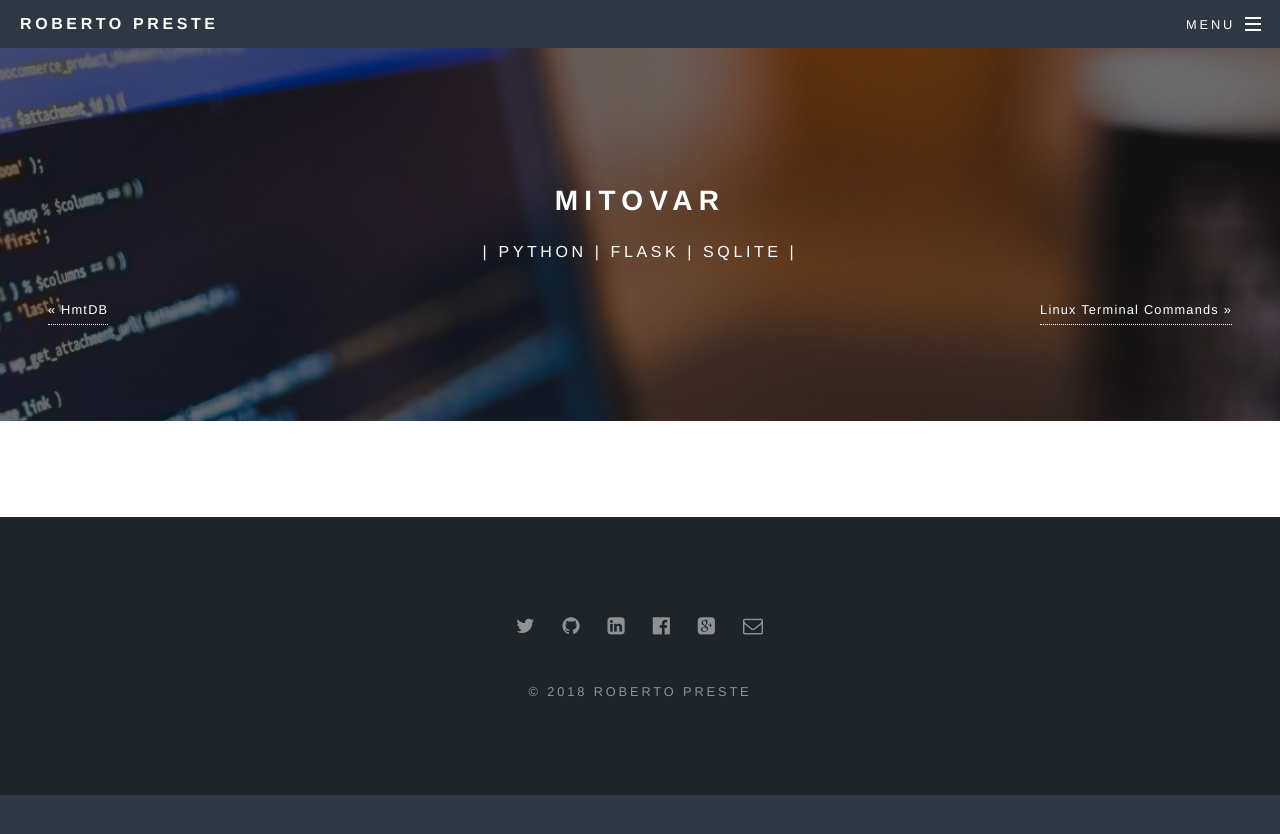
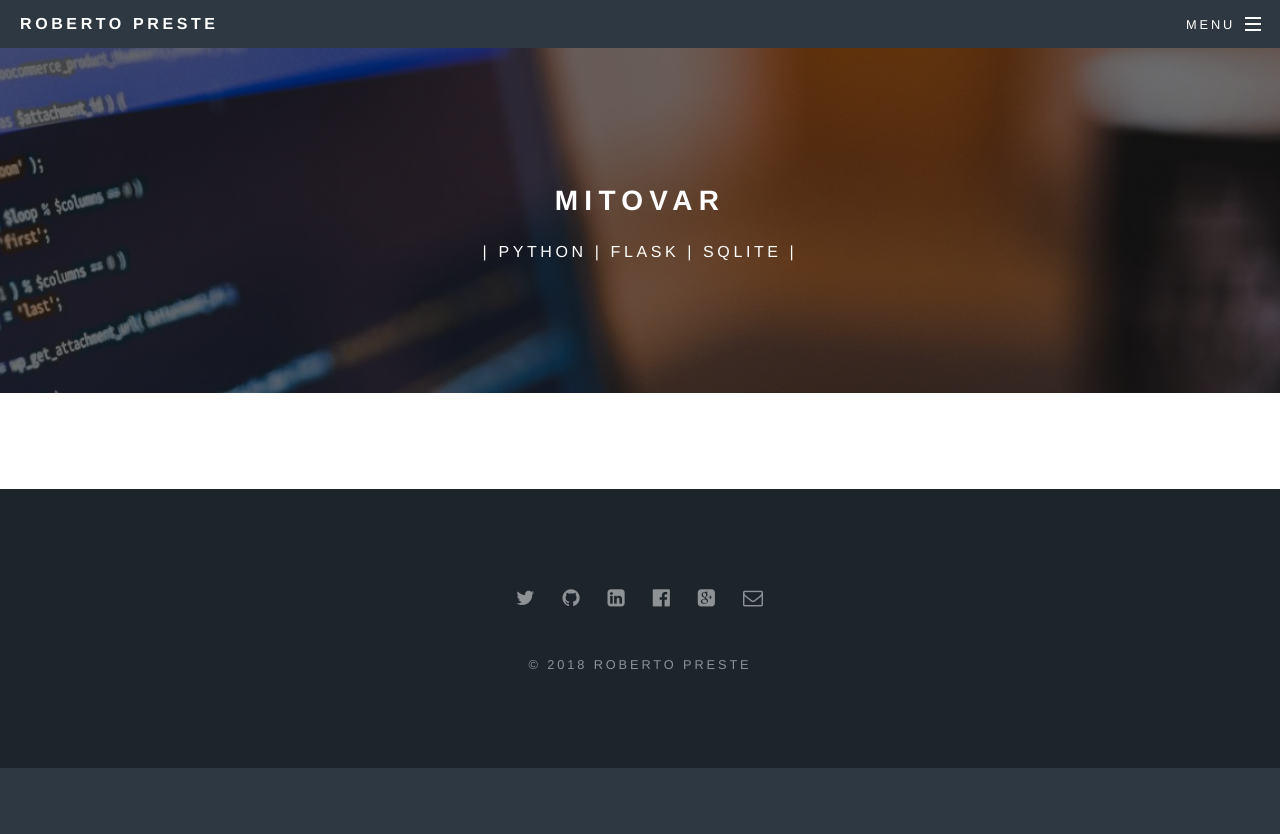
Before and after one commit to robertopreste/robertopreste.github.io, a Jekyll site: the page built from _posts/2017-12-01-mitovar.md, in a window 1280 px wide. Shown: the top 834 px of the page. Built offline with Jekyll 4.4.1, drawn with Linux system fonts in a browser that asks for light colours.

Commit message:
Keep navigation to prev and next post only for blog category

```diff
--- a/_layouts/post.html
+++ b/_layouts/post.html
@@ -14,15 +14,16 @@ layout: default
             </p>
         {% endif %}
 
+        {% if page.category == "blog" %}
             <div class="PageNavigation">
-            {% if page.previous.url %}
+                {% if page.previous.url and page.previous.category == "blog" %}
                 <a class="prev" href="{{page.previous.url}}">&laquo; {{page.previous.title}}</a>
                 {% endif %}
                 {% if page.next.url %}
                 <a class="next" href="{{page.next.url}}">{{page.next.title}} &raquo;</a>
                 {% endif %}
             </div>
-        <!--todo: add specific category navigator-->
+        {% endif %}
     </header>
 
     <section class="wrapper alt2 style5">
@@ -31,6 +32,8 @@ layout: default
         </div>
     </section>
 
+    <!--todo: add footer with parallax showing previous and next blog post-->
+
 </article>
 
 {% if page.comments %}
```
Lines whose indentation alone changed are shown as unchanged.
